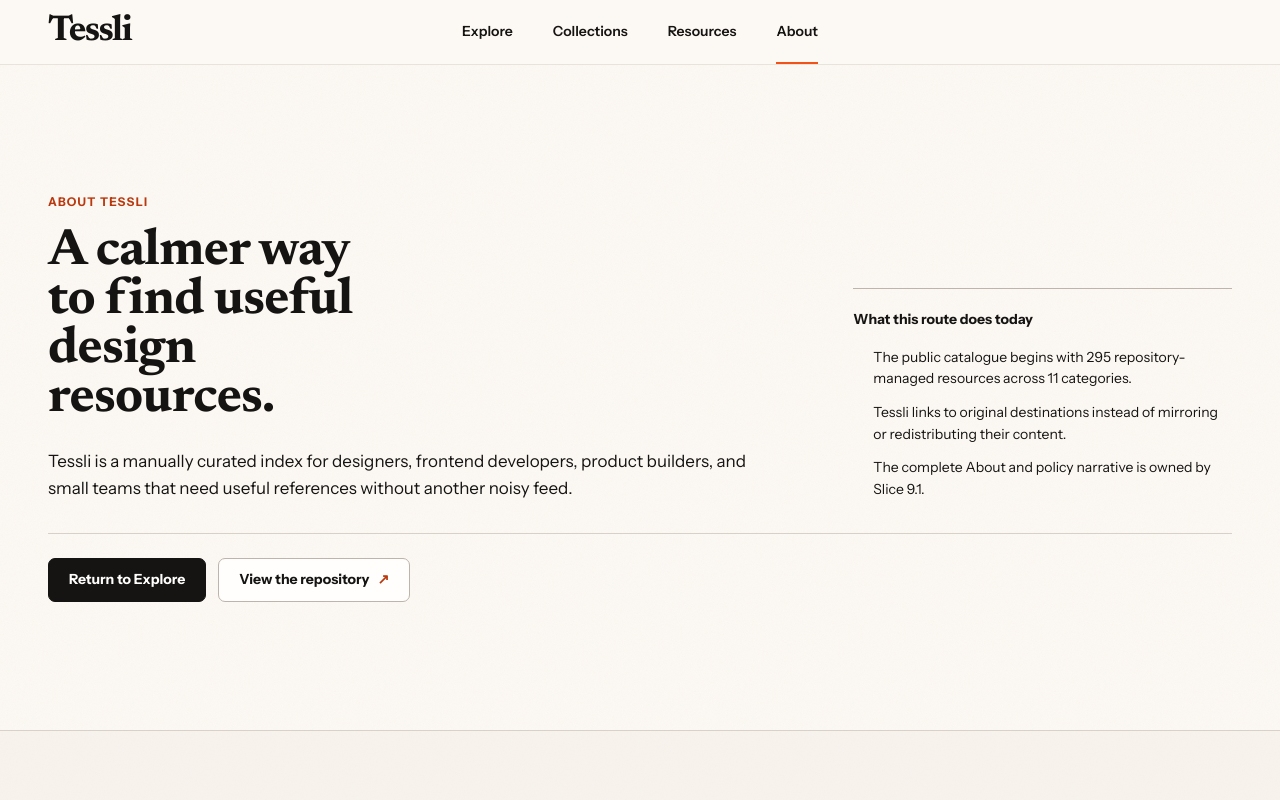
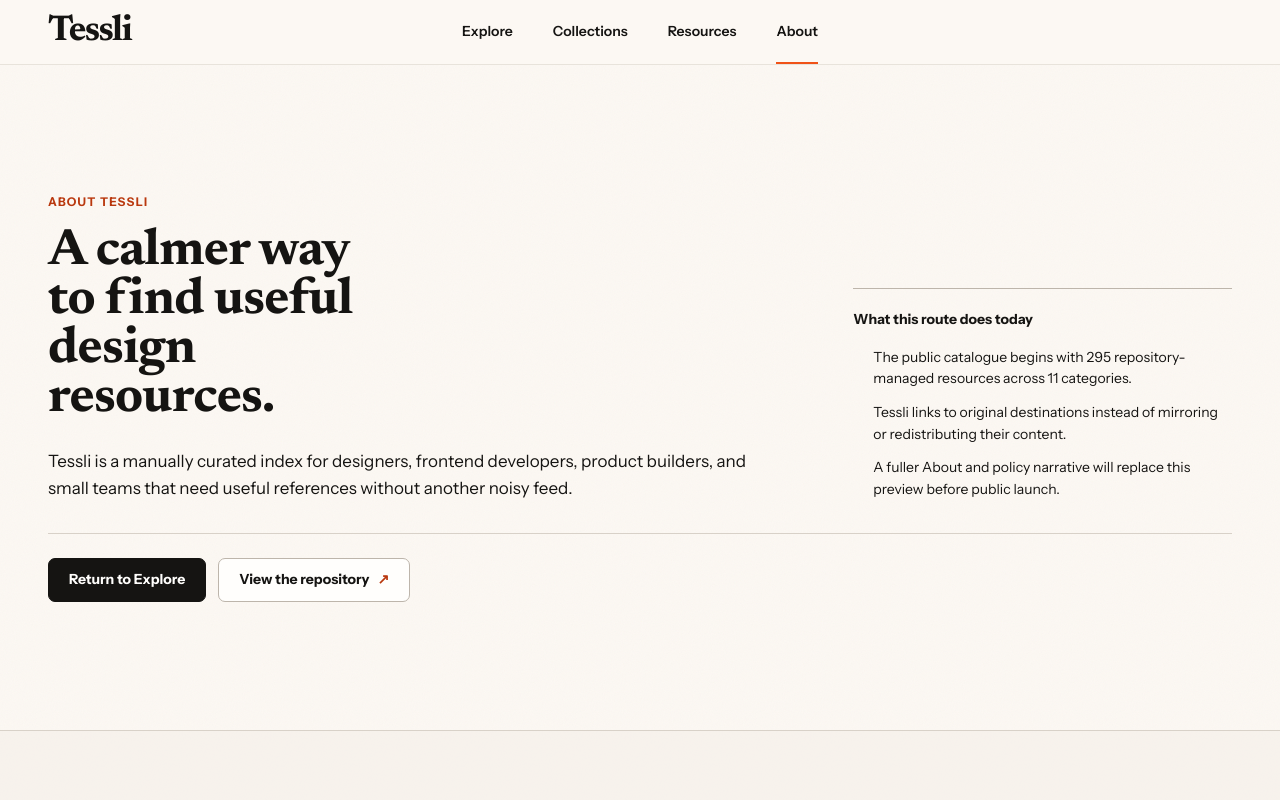
Before and after one commit to itsdeepaks/Mosaicary, a Next.js app in the folder web/: page /about in a window 1280 px wide. Shown: the top 800 px of the page. Built offline with nearby package versions, Linux system fonts and the light colour scheme.

Commit message:
fix(routes): use visitor-facing about status

```diff
--- a/web/app/about/page.tsx
+++ b/web/app/about/page.tsx
@@ -13,7 +13,7 @@
       details={[
         "The public catalogue begins with 295 repository-managed resources across 11 categories.",
         "Tessli links to original destinations instead of mirroring or redistributing their content.",
-        "The complete About and policy narrative is owned by Slice 9.1.",
+        "A fuller About and policy narrative will replace this preview before public launch.",
       ]}
     />
   );
```
